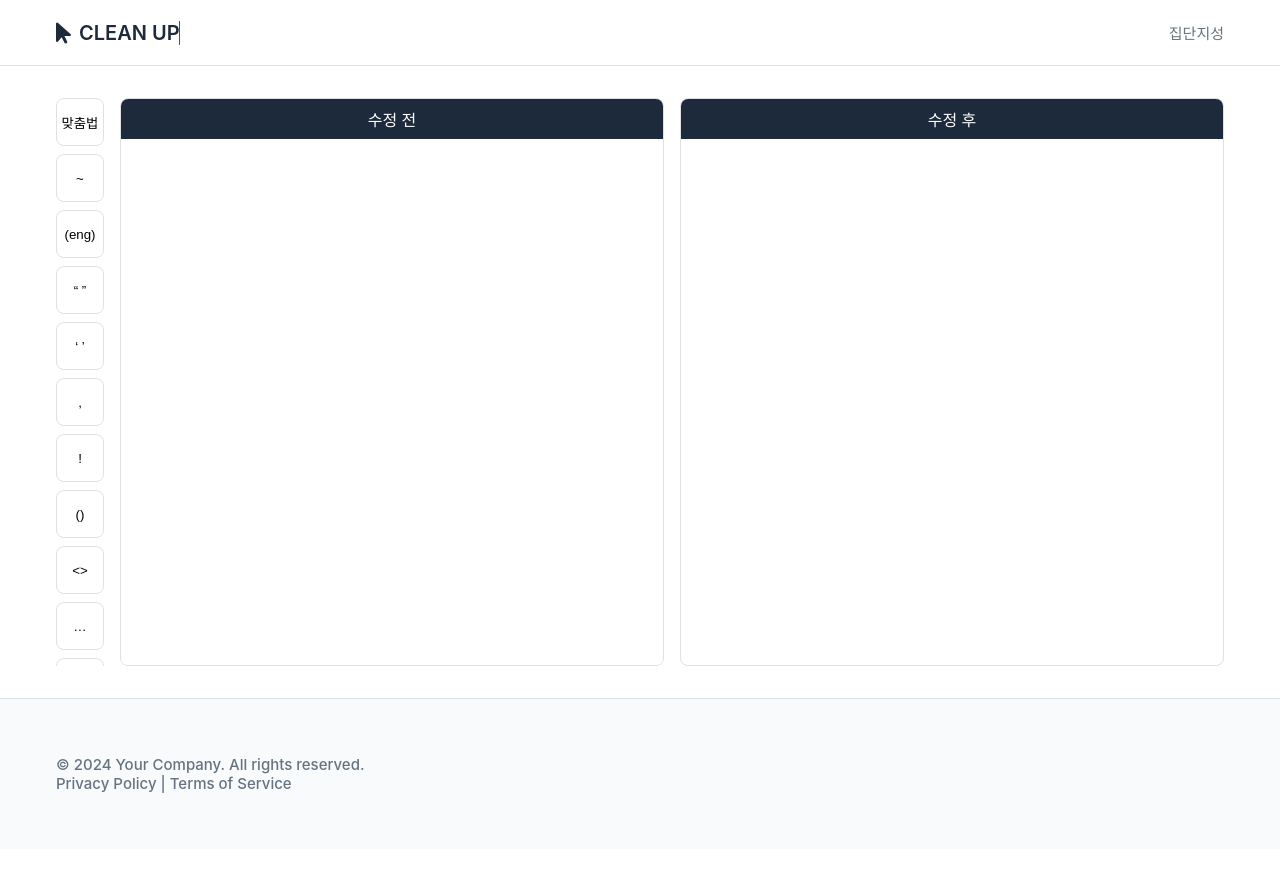
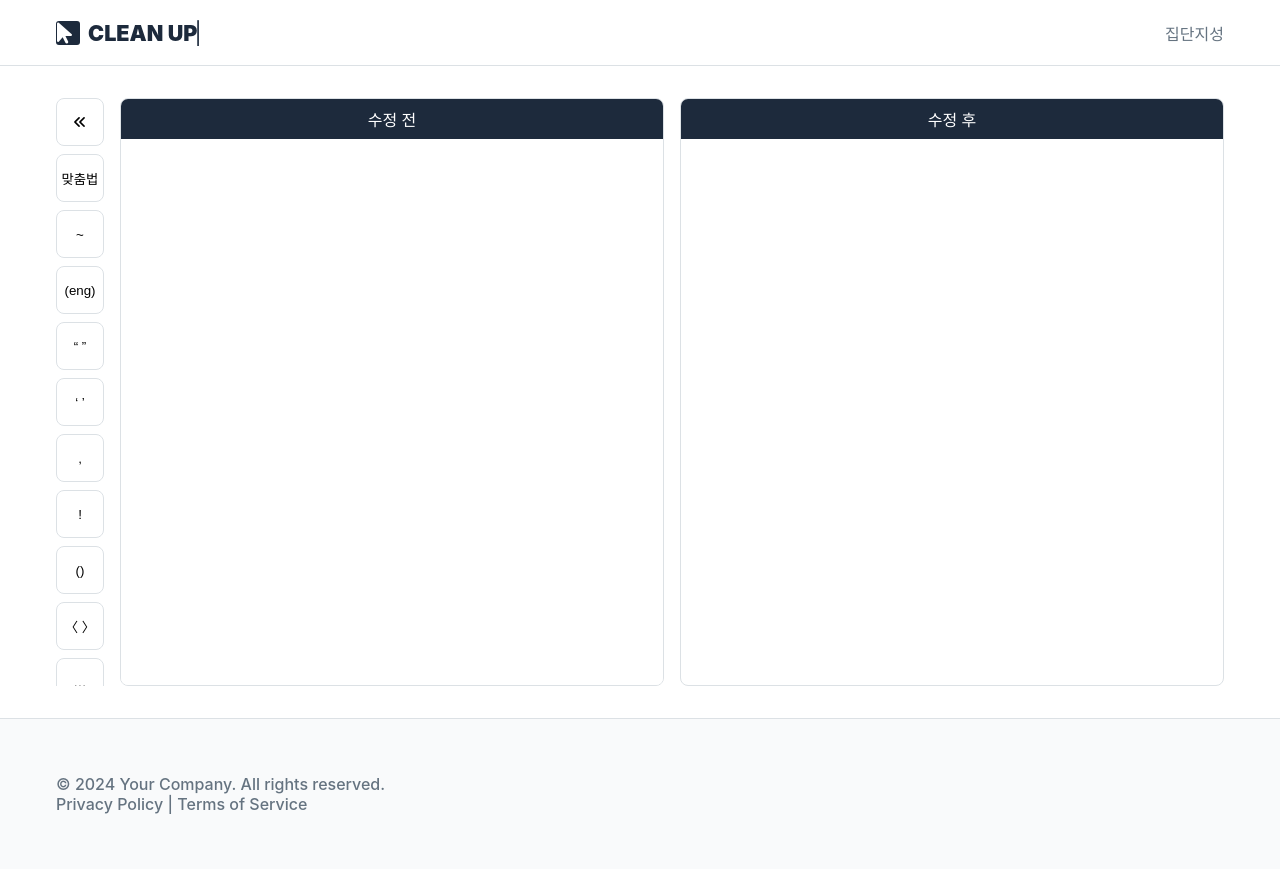
Before and after one commit to btongtong/cleanup, a Flask app: page / in a window 1280 px wide. Before the commit the page ends 793 px from the top, so only its background shows below. Run offline with Flask 3, Linux system fonts and the light colour scheme; parts of the project's set-up code (start-up, migrations or seed data) failed here and were passed over; some libraries are stand-ins or nearby versions.

Commit message:
js 간결하게 변경, db 연동

```diff
--- a/app.py
+++ b/app.py
@@ -3,8 +3,11 @@ import requests
 from bs4 import BeautifulSoup
 import re
 import json
+from db_handler import DBModule
 
 app = Flask(__name__)
+app.secret_key = "dlrpantmsrlsmddmfgksmswldkfdkqhkdirpTek"
+DB = DBModule();
 
 # 부산대 맞춤법 검사기 URL
 SPELL_CHECK_URL = 'http://speller.cs.pusan.ac.kr/results'
@@ -13,7 +16,7 @@ SPELL_CHECK_URL = 'http://speller.cs.pusan.ac.kr/results'
 def index():
     return render_template('index.html')
 
-@app.route('/check_spell', methods=['POST'])
+@app.route('/check-spell', methods=['POST'])
 def check_spell():
     # form에서 데이터 가져오기
     origin_text = request.form['text']
@@ -23,8 +26,12 @@ def check_spell():
         'text1': origin_text
     }
 
+    headers = {
+        "User-Agent": "Mozilla/5.0"
+    }
+
     # HTTP POST 맞춤법 검사
-    response = requests.post(SPELL_CHECK_URL, data=data)
+    response = requests.post(SPELL_CHECK_URL, headers=headers, data=data)
     soup = BeautifulSoup(response.text, 'html.parser')
 
     # script부분 추출
@@ -47,5 +54,6 @@ def check_spell():
     else:
         return jsonify({'success': False, 'message': 'Failed to retrieve JSON data'})
 
+
 if __name__ == '__main__':
     app.run(debug=True)
--- a/static/base.css
+++ b/static/base.css
@@ -15,8 +15,8 @@
 
     /* Font Size */
     --font-extra-large: 24px;
-    --font-large: 20px;
-    --font-medium: 15px;
+    --font-large: 18px;
+    --font-medium: 16px;
     --font-small: 12px;
 
     /* Font Weight */
@@ -73,21 +73,32 @@ header .logo {
     display: flex;
     align-items: center;
 
-    font-size: var(--font-large);
-    font-weight: var(--font-heavy);
+    font-size: calc(var(--font-extra-large)*0.9);
+    font-weight: 1000;
 
     color: var(--blue-dark-color);
 }
 
 header .logo i{
+    display: inline-block;
+
+    width: var(--font-extra-large);
+    height: var(--font-extra-large);
+
+    border-radius: 3px;
+
+    background-color: var(--blue-dark-color);
+    color: var(--white-color);
+
     font-size: var(--font-extra-large);
-    padding-right: calc(var(--padding)/2);
+    margin-right: calc(var(--padding)/2);
+    padding-left: 1px;
 }
 
 .title.blink {
     display: inline-block;
     margin: -3px;
-    font-weight: 250;
+    font-weight: var(--font-light);
 
     animation: blink-animation 1s steps(5, start) infinite;
 }
--- a/static/index.css
+++ b/static/index.css
@@ -6,7 +6,7 @@
 
     gap: var(--padding);
 
-    height: 600px;
+    height: 620px;
     min-width: var(--min-width);
     max-width: var(--max-width);
 }
--- a/templates/base.html
+++ b/templates/base.html
@@ -5,6 +5,7 @@
     <meta name="viewport" content="width=device-width, initial-scale=1.0">
     <title>clean up</title>
     <link rel="stylesheet" href="{{ url_for('static', filename='base.css') }}">
+    <link rel="icon" type="images/png" href="{{url_for('static', filename='logo.png')}}">
     {% block extra_css %}
     {% endblock extra_css %}
 </head>
--- a/templates/index.html
+++ b/templates/index.html
@@ -7,7 +7,8 @@
 {% block content %}
     <div class="content">
         <section class="function">
-            <button id="checkButton">맞춤법</button>
+            <button id="copy"><i class="fa-solid fa-angles-left"></i></button>
+            <button id="grammar">맞춤법</button>
             <button id="tilde">~</button>
             <button id="english">(eng)</button>
             <button id="quote">“ ”</button>
@@ -15,10 +16,14 @@
             <button id="comma">,</button>
             <button id="exclamation">!</button>
             <button id="bracket">()</button>
-            <button id="triangleBrackets"><></button>
+            <button id="triangleBracket">〈 〉</button>
             <button id="ellipsis">…</button>
-            <button id="cornerBracket">「」</button>
-            <button id="wrapTextButton">선택()</button>
+            <button id="cornerBracket">「 」</button>
+            <button id="wrapBracket">선택( )</button>
+            <button id="wrapQuoteBracket">선택“ ”</button>
+            <button id="wrapSmallQuoteBracket">선택‘ ’</button>
+            <button id="wrapTriangleBracket">선택〈 〉</button>
+            <button id="wrapCornerBracket">선택「 」</button>
         </section>
         <section class="original-text">
             <div class="title">수정 전</div>
@@ -28,7 +33,6 @@
             <div class="title">수정 후</div>
             <div id="outputText"></div>
         </section>
-
     </div>
 {% endblock content %}
 
```
Also changed, not shown: db_handler.py (added, +12 -0 lines), static/index.js (+51 -42 lines), templates/board.html (added, +15 -0 lines), static/logo.png (added), templates/post.html (added), templates/post_new.html (added).
